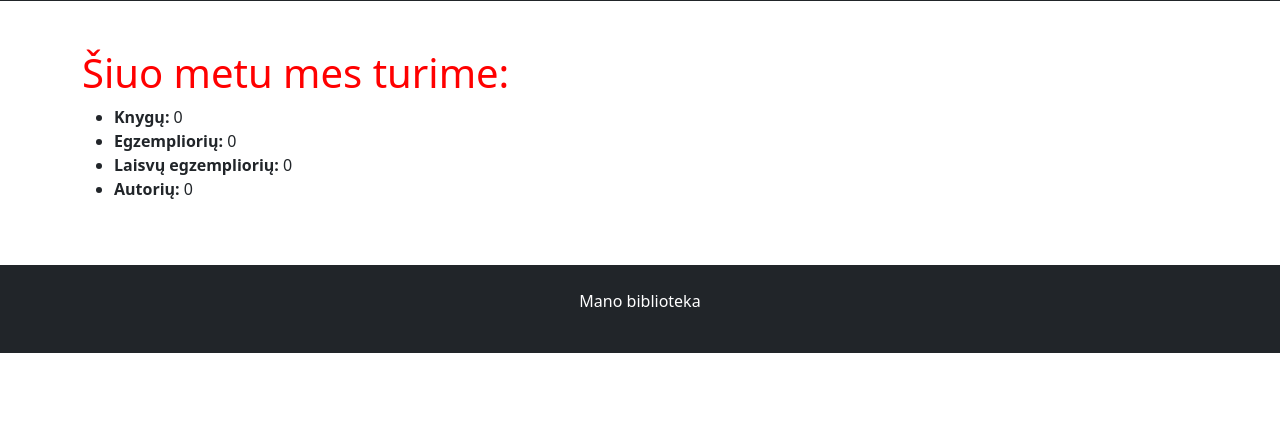
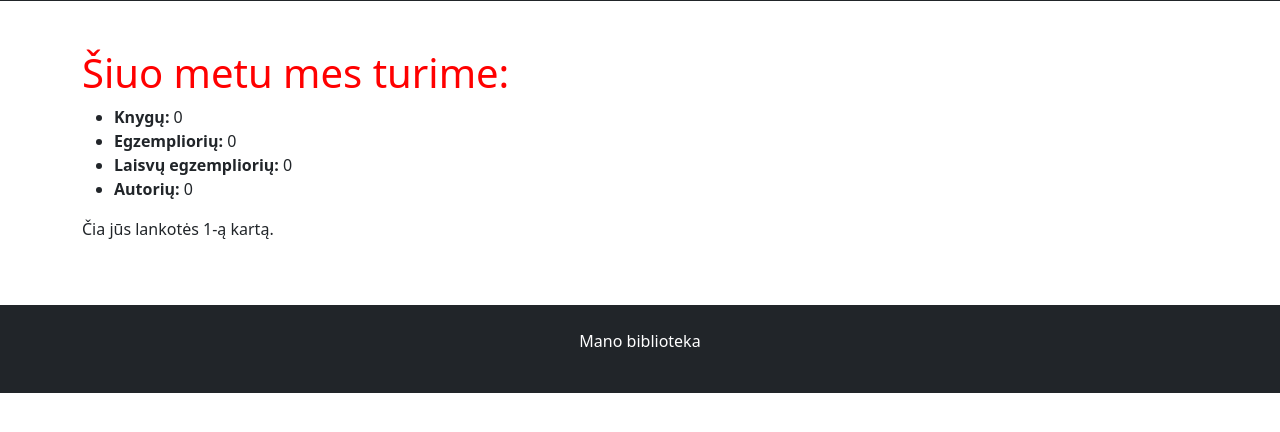
Before and after one commit to DonatasNoreika/library_20260316, a Django app: page / in a window 1280 px wide. Shown: the part 247-679 px from the top of the page. Run offline with Django 5.2, Linux system fonts and the light colour scheme; data that the repository does not hold is empty.

Commit message:
7: +Index puslapyje rodomas apsilankymų skaičius

```diff
--- a/mysite/library/templates/index.html
+++ b/mysite/library/templates/index.html
@@ -10,4 +10,5 @@
     <li><b>Laisvų egzempliorių: </b>{{ num_instances_available }}</li>
     <li><b>Autorių: </b>{{ num_authors }}</li>
 </ul>
+<p>Čia jūs lankotės {{ num_visits }}-ą kartą.</p>
 {% endblock %}
--- a/mysite/library/views.py
+++ b/mysite/library/views.py
@@ -5,11 +5,14 @@ from django.core.paginator import Paginator
 from django.db.models import Q
 
 def index(request):
+    num_visits = request.session.get('num_visits', 1)
+    request.session['num_visits'] = num_visits + 1
     my_context = {
         'num_books': Book.objects.count(),
         'num_instances': BookInstance.objects.count(),
         'num_authors': Author.objects.count(),
         'num_instances_available': BookInstance.objects.filter(status='a').count(),
+        'num_visits': num_visits,
     }
 
     return render(request, template_name="index.html", context=my_context)
```
